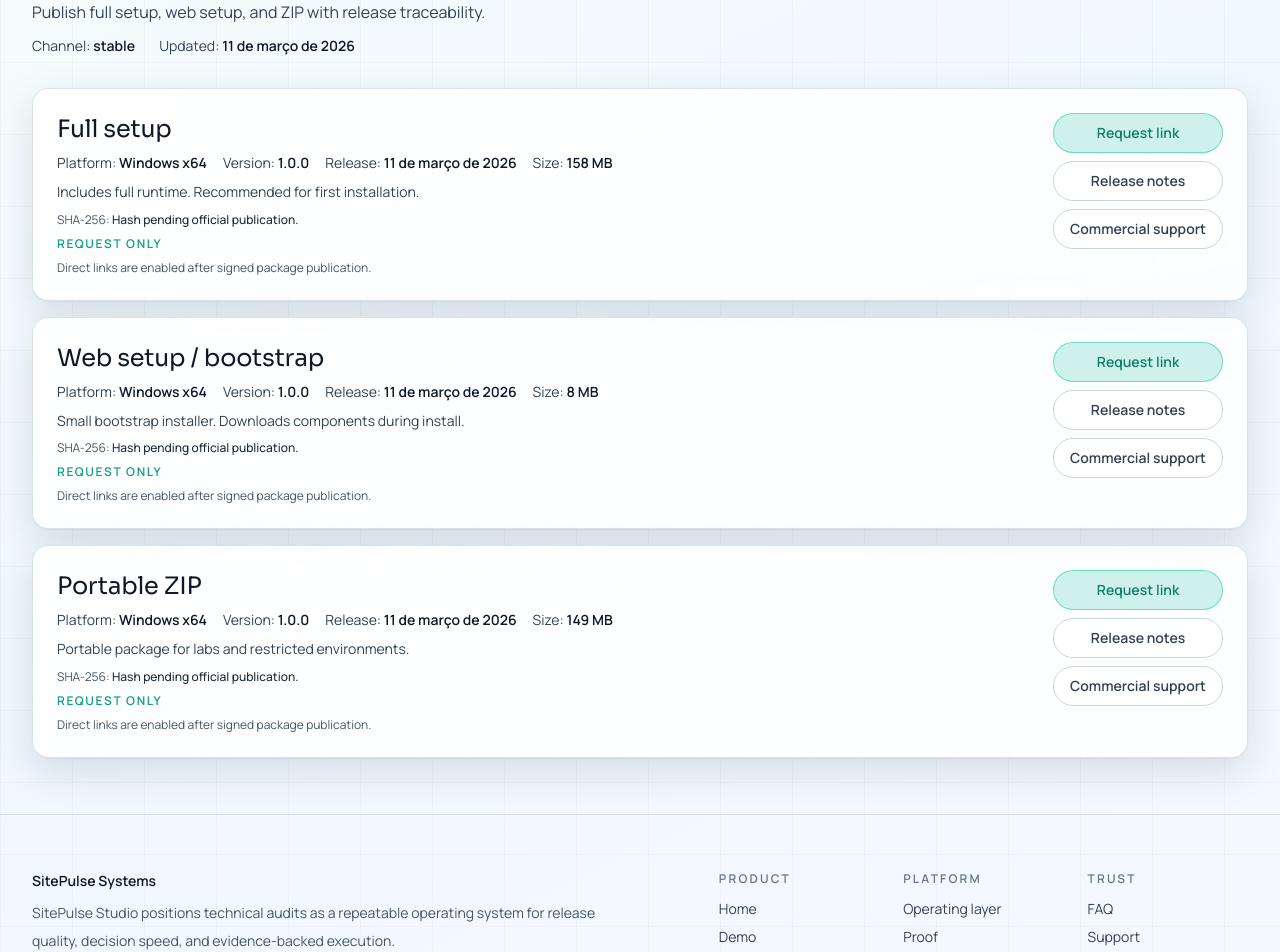
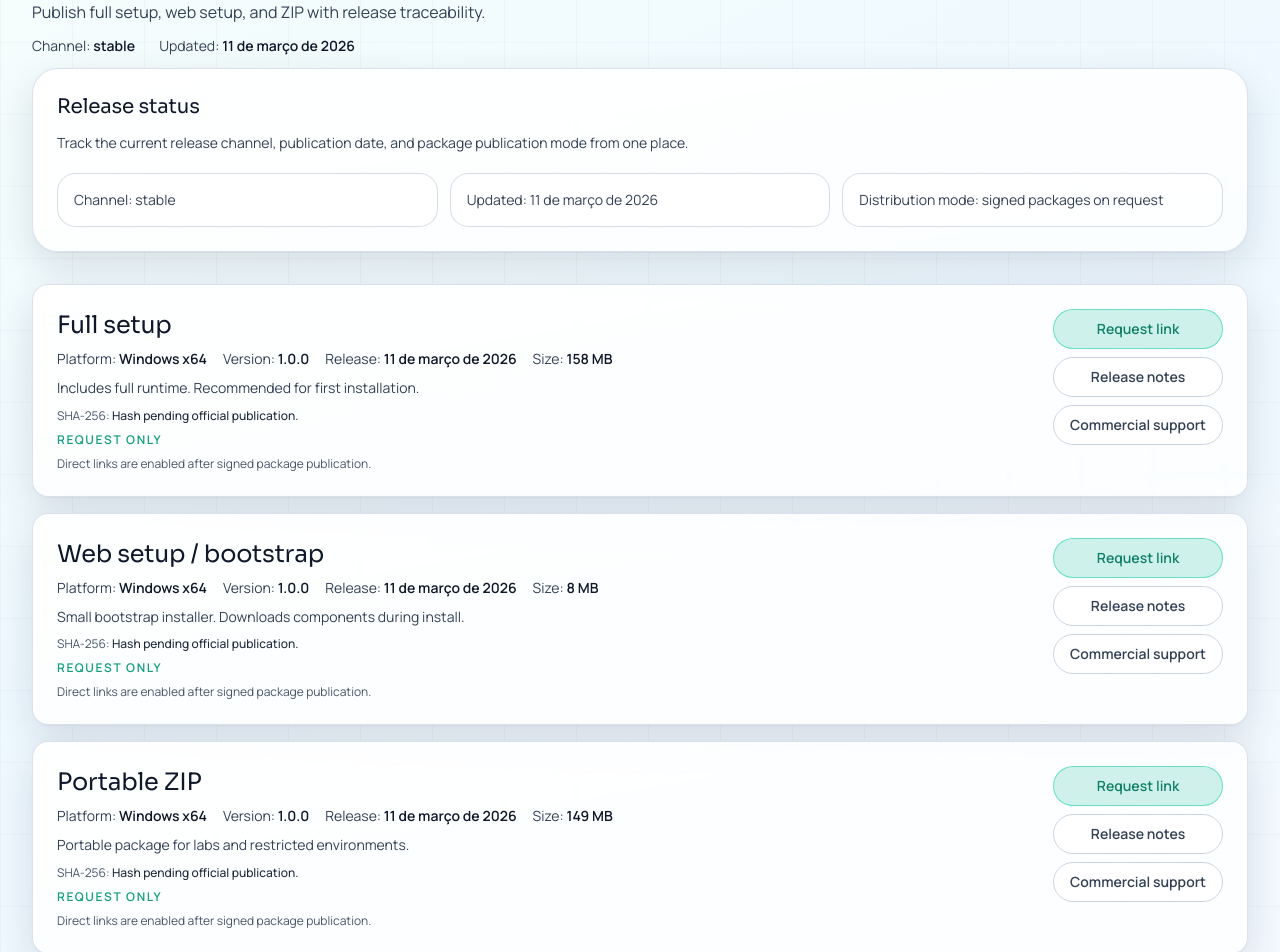
Before and after one commit to Jhin1v9/SitePulse-QA, a Next.js app: page /en/downloads in a window 1280 px wide. Shown: the part 260-1212 px from the top of the page. Built offline with nearby package versions, Linux system fonts and the light colour scheme; no server answers.

Commit message:
fix(web): complete footer trust links and locale consistency

```diff
--- a/app/[locale]/contact/page.tsx
+++ b/app/[locale]/contact/page.tsx
@@ -32,6 +32,9 @@
 
   const locale = params.locale as Locale;
   const messages = getMessages(locale);
+  const sourceLabel = locale === "en" ? "Source" : locale === "ca" ? "Origen" : "Origen";
+  const salesLabel = locale === "en" ? "Sales" : locale === "ca" ? "Vendes" : "Ventas";
+  const supportLabel = locale === "en" ? "Support" : locale === "ca" ? "Suport" : "Soporte";
 
   const sourceTopic = searchParams?.topic;
   const sourcePackage = searchParams?.package;
@@ -44,7 +47,7 @@
         <p className="max-w-3xl text-base text-slate-700 dark:text-slate-300">{messages.contact.description}</p>
         {sourceTopic ? (
           <p className="break-all text-sm font-medium text-studio-700 dark:text-studio-200">
-            Source: {sourceTopic} {sourcePackage ? `(${sourcePackage})` : ""}
+            {sourceLabel}: {sourceTopic} {sourcePackage ? `(${sourcePackage})` : ""}
           </p>
         ) : null}
       </section>
@@ -55,10 +58,10 @@
           <p className="mt-2 text-sm text-slate-700 dark:text-slate-300">{messages.contact.directDescription}</p>
           <div className="mt-5 space-y-3 text-sm text-slate-700 dark:text-slate-300">
             <p>
-              Sales: <a href={`mailto:${siteConfig.email}`} className="break-all font-semibold text-slate-900 hover:text-studio-700 dark:text-slate-100 dark:hover:text-studio-200">{siteConfig.email}</a>
+              {salesLabel}: <a href={`mailto:${siteConfig.email}`} className="break-all font-semibold text-slate-900 hover:text-studio-700 dark:text-slate-100 dark:hover:text-studio-200">{siteConfig.email}</a>
             </p>
             <p>
-              Support: <a href={`mailto:${siteConfig.supportEmail}`} className="break-all font-semibold text-slate-900 hover:text-studio-700 dark:text-slate-100 dark:hover:text-studio-200">{siteConfig.supportEmail}</a>
+              {supportLabel}: <a href={`mailto:${siteConfig.supportEmail}`} className="break-all font-semibold text-slate-900 hover:text-studio-700 dark:text-slate-100 dark:hover:text-studio-200">{siteConfig.supportEmail}</a>
             </p>
           </div>
         </article>
--- a/app/[locale]/downloads/page.tsx
+++ b/app/[locale]/downloads/page.tsx
@@ -55,10 +55,40 @@
 
   const locale = params.locale as Locale;
   const messages = getMessages(locale);
+  const statusTitle =
+    locale === "en"
+      ? "Release status"
+      : locale === "ca"
+        ? "Estat del release"
+        : "Estado del release";
+  const statusDescription =
+    locale === "en"
+      ? "Track the current release channel, publication date, and package publication mode from one place."
+      : locale === "ca"
+        ? "Segueix el canal actual, la data de publicacio i el mode de publicacio del paquet des d un sol lloc."
+        : "Sigue el canal actual, la fecha de publicacion y el modo de publicacion del paquete desde un solo lugar.";
+  const statusItems =
+    locale === "en"
+      ? [
+          `Channel: ${downloadFeed.channel}`,
+          `Updated: ${formatIsoDate(downloadFeed.updatedAt)}`,
+          "Distribution mode: signed packages on request",
+        ]
+      : locale === "ca"
+        ? [
+            `Canal: ${downloadFeed.channel}`,
+            `Actualitzat: ${formatIsoDate(downloadFeed.updatedAt)}`,
+            "Mode de distribucio: paquets signats sota sollicitud",
+          ]
+        : [
+            `Canal: ${downloadFeed.channel}`,
+            `Actualizado: ${formatIsoDate(downloadFeed.updatedAt)}`,
+            "Modo de distribucion: paquetes firmados bajo solicitud",
+          ];
 
   return (
     <div className="content-shell min-w-0 space-y-8 py-8 sm:py-14">
-      <section className="space-y-3">
+      <section id="status" className="space-y-3 scroll-mt-28">
         <p className="text-xs font-semibold uppercase tracking-[0.2em] text-studio-600 dark:text-studio-200">{messages.downloads.eyebrow}</p>
         <h1 className="font-heading text-[clamp(1.9rem,4.2vw,3.2rem)] text-slate-900 dark:text-slate-100">{messages.downloads.title}</h1>
         <p className="max-w-3xl text-base text-slate-700 dark:text-slate-300">{messages.downloads.description}</p>
@@ -66,6 +96,17 @@
           <p className="break-words">{messages.downloads.feedLabel}: <span className="font-semibold text-slate-900 dark:text-slate-100">{downloadFeed.channel}</span></p>
           <p className="break-words">{messages.downloads.updatedLabel}: <span className="font-semibold text-slate-900 dark:text-slate-100">{formatIsoDate(downloadFeed.updatedAt)}</span></p>
         </div>
+        <article className="panel mt-5 min-w-0 rounded-[1.6rem] p-5 sm:p-6">
+          <h2 className="font-heading text-xl text-slate-900 dark:text-slate-100">{statusTitle}</h2>
+          <p className="mt-2 max-w-3xl text-sm leading-7 text-slate-700 dark:text-slate-300">{statusDescription}</p>
+          <div className="mt-4 grid min-w-0 gap-3 md:grid-cols-3">
+            {statusItems.map((item) => (
+              <div key={item} className="rounded-[1.15rem] border border-slate-300/80 bg-white/75 p-4 text-sm text-slate-700 dark:border-slate-700/80 dark:bg-slate-950/60 dark:text-slate-300">
+                {item}
+              </div>
+            ))}
+          </div>
+        </article>
       </section>
 
       <section className="grid min-w-0 gap-4">
--- a/app/[locale]/faq/page.tsx
+++ b/app/[locale]/faq/page.tsx
@@ -30,6 +30,33 @@
 
   const locale = params.locale as Locale;
   const messages = getMessages(locale);
+  const resourceContent =
+    locale === "en"
+      ? {
+          docsTitle: "Docs",
+          docsText: "Use the demo flow, downloads page, and contact form as the public operating guide for evaluation, rollout, and installer access.",
+          securityTitle: "Security",
+          securityText: "The product runs desktop-first with a local engine, signed package distribution, and controlled installer publication.",
+          privacyTitle: "Privacy",
+          privacyText: "Commercial forms only collect the fields required for contact and pre-sales qualification. Audit execution remains local to the desktop product.",
+        }
+      : locale === "ca"
+        ? {
+            docsTitle: "Docs",
+            docsText: "Fes servir la demo, la pagina d instal.ladors i el formulari de contacte com a guia publica d avaluacio, rollout i acces a paquets.",
+            securityTitle: "Seguretat",
+            securityText: "El producte funciona desktop-first amb engine local, distribucio de paquets signats i publicacio controlada dels instal.ladors.",
+            privacyTitle: "Privacitat",
+            privacyText: "Els formularis comercials nomes recullen els camps necessaris per contacte i pre-venda. L execucio de l auditoria continua sent local al producte desktop.",
+          }
+        : {
+            docsTitle: "Docs",
+            docsText: "Usa la demo, la pagina de instaladores y el formulario de contacto como guia publica de evaluacion, rollout y acceso a paquetes.",
+            securityTitle: "Seguridad",
+            securityText: "El producto funciona desktop-first con engine local, distribucion de paquetes firmados y publicacion controlada de instaladores.",
+            privacyTitle: "Privacidad",
+            privacyText: "Los formularios comerciales solo recogen los campos necesarios para contacto y preventa. La ejecucion de la auditoria sigue siendo local al producto desktop.",
+          };
 
   return (
     <div className="content-shell min-w-0 space-y-8 py-8 sm:py-14">
@@ -42,6 +69,21 @@
       <section>
         <FaqAccordion items={messages.faq.items} />
       </section>
+
+      <section className="grid min-w-0 gap-4 md:grid-cols-3">
+        <article id="docs" className="panel min-w-0 rounded-[1.5rem] p-5 scroll-mt-28 sm:p-6">
+          <h2 className="font-heading text-xl text-slate-900 dark:text-slate-100">{resourceContent.docsTitle}</h2>
+          <p className="mt-3 text-sm leading-7 text-slate-700 dark:text-slate-300">{resourceContent.docsText}</p>
+        </article>
+        <article id="security" className="panel min-w-0 rounded-[1.5rem] p-5 scroll-mt-28 sm:p-6">
+          <h2 className="font-heading text-xl text-slate-900 dark:text-slate-100">{resourceContent.securityTitle}</h2>
+          <p className="mt-3 text-sm leading-7 text-slate-700 dark:text-slate-300">{resourceContent.securityText}</p>
+        </article>
+        <article id="privacy" className="panel min-w-0 rounded-[1.5rem] p-5 scroll-mt-28 sm:p-6">
+          <h2 className="font-heading text-xl text-slate-900 dark:text-slate-100">{resourceContent.privacyTitle}</h2>
+          <p className="mt-3 text-sm leading-7 text-slate-700 dark:text-slate-300">{resourceContent.privacyText}</p>
+        </article>
+      </section>
     </div>
   );
 }
--- a/src/config/marketing-content.ts
+++ b/src/config/marketing-content.ts
@@ -176,18 +176,19 @@
           ],
         },
         {
-          title: "Platform",
+          title: "Resources",
           links: [
-            { label: "Operating layer", href: "/#platform" },
-            { label: "Proof", href: "/#proof" },
+            { label: "Docs", href: "/faq#docs" },
+            { label: "FAQ", href: "/faq" },
             { label: "Contact", href: "/contact" },
           ],
         },
         {
           title: "Trust",
           links: [
-            { label: "FAQ", href: "/faq" },
-            { label: "Support", href: "/contact" },
+            { label: "Security", href: "/faq#security" },
+            { label: "Privacy", href: "/faq#privacy" },
+            { label: "Status", href: "/downloads#status" },
             { label: "GitHub", href: "https://github.com/sitepulse", external: true },
           ],
         },
@@ -295,18 +296,19 @@
           ],
         },
         {
-          title: "Plataforma",
+          title: "Recursos",
           links: [
-            { label: "Capa operativa", href: "/#platform" },
-            { label: "Prueba", href: "/#proof" },
+            { label: "Docs", href: "/faq#docs" },
+            { label: "FAQ", href: "/faq" },
             { label: "Contacto", href: "/contact" },
           ],
         },
         {
           title: "Confianza",
           links: [
-            { label: "FAQ", href: "/faq" },
-            { label: "Soporte", href: "/contact" },
+            { label: "Seguridad", href: "/faq#security" },
+            { label: "Privacidad", href: "/faq#privacy" },
+            { label: "Estado", href: "/downloads#status" },
             { label: "GitHub", href: "https://github.com/sitepulse", external: true },
           ],
         },
@@ -414,18 +416,19 @@
           ],
         },
         {
-          title: "Plataforma",
+          title: "Recursos",
           links: [
-            { label: "Capa operativa", href: "/#platform" },
-            { label: "Prova", href: "/#proof" },
+            { label: "Docs", href: "/faq#docs" },
+            { label: "FAQ", href: "/faq" },
             { label: "Contacte", href: "/contact" },
           ],
         },
         {
           title: "Confianca",
           links: [
-            { label: "FAQ", href: "/faq" },
-            { label: "Suport", href: "/contact" },
+            { label: "Seguretat", href: "/faq#security" },
+            { label: "Privacitat", href: "/faq#privacy" },
+            { label: "Estat", href: "/downloads#status" },
             { label: "GitHub", href: "https://github.com/sitepulse", external: true },
           ],
         },
```
Also changed, not shown: src/config/showcase.ts (+6 -6 lines).
